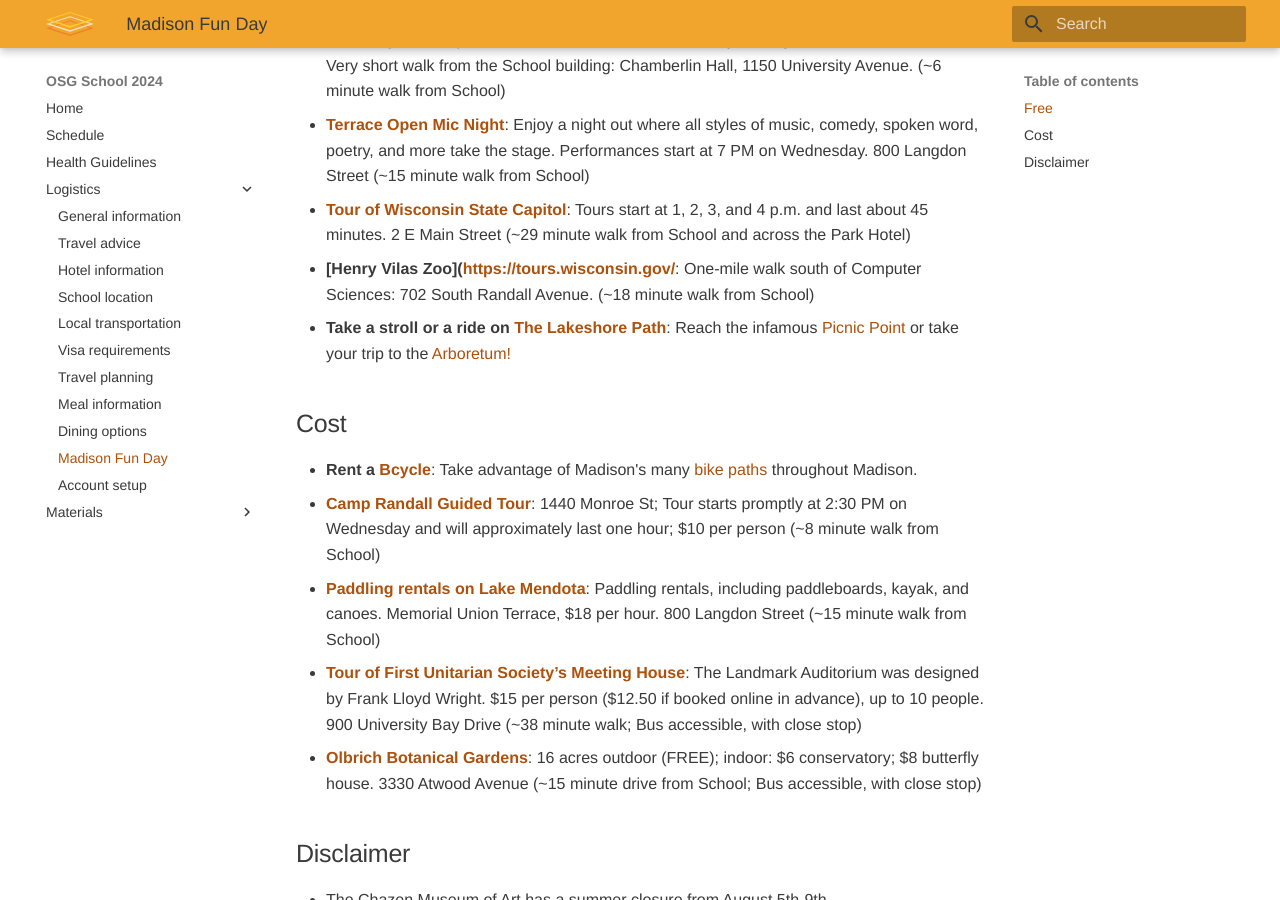
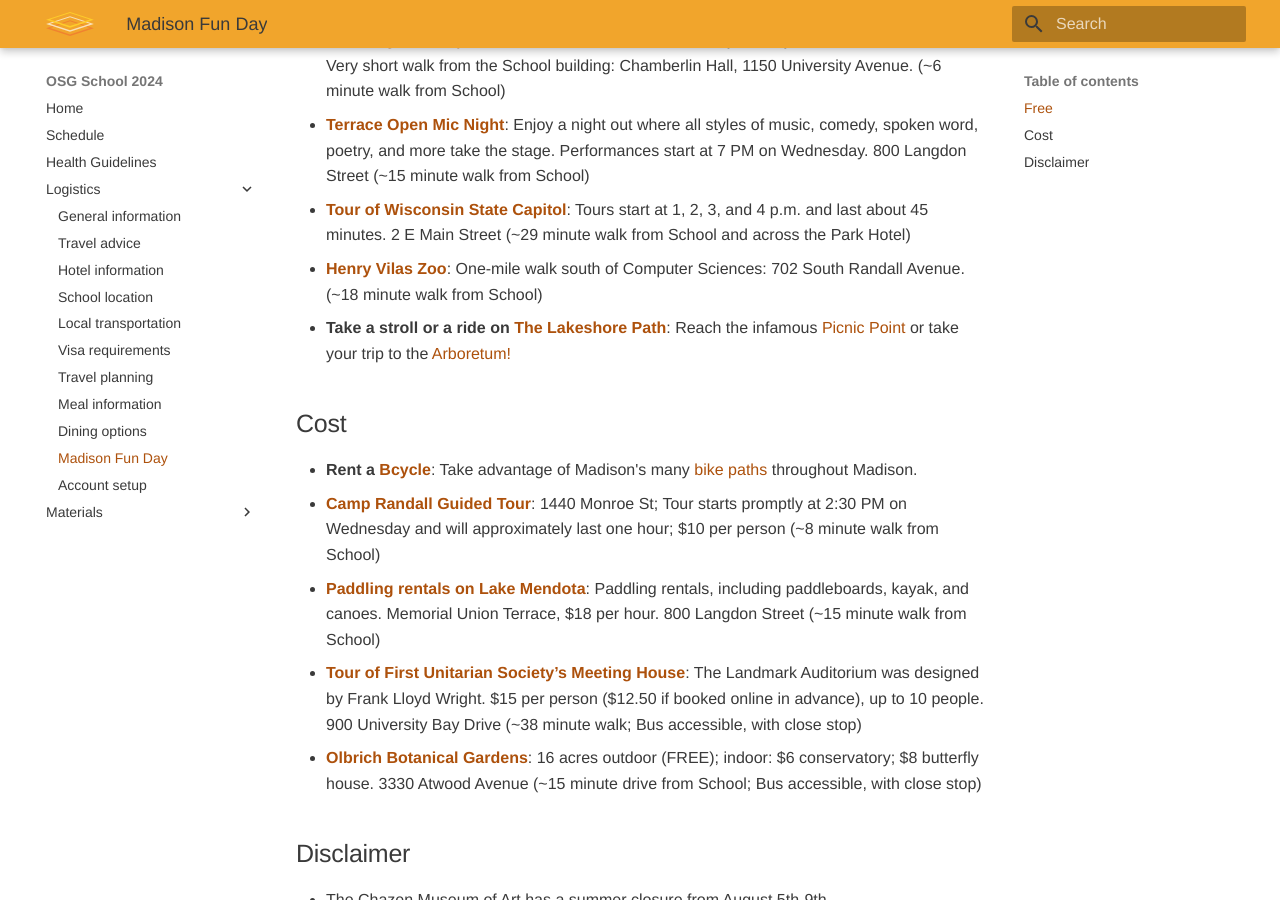
Before and after one commit to osg-htc/school-2024, an MkDocs documentation site: the page built from docs/logistics/fun-day.md, in a window 1280 px wide and 900 px high, scrolled down 373 px. Built offline with MkDocs 1.6.1 and Material for MkDocs 9.7.7, drawn with Linux system fonts in a browser that asks for light colours; some of the changed lines change nothing that is shown.

Commit message:
Update fun-day.md
fixing Vilas link

```diff
--- a/docs/logistics/fun-day.md
+++ b/docs/logistics/fun-day.md
@@ -8,7 +8,7 @@
 - **[L.R. Ingersoll Physics Museum**](https://www.physics.wisc.edu/ingersollmuseum/): Small museum of Physics objects and demonstrations. Very short walk from the School building: Chamberlin Hall, 1150 University Avenue. (~6 minute walk from School)
 - **[Terrace Open Mic Night](https://union.wisc.edu/events-and-activities/event-calendar/event/terrace-open-mic-2024/2024-08-07/)**: Enjoy a night out where all styles of music, comedy, spoken word, poetry, and more take the stage. Performances start at 7 PM on Wednesday. 800 Langdon Street (~15 minute walk from School)
 - **[Tour of Wisconsin State Capitol](https://tours.wisconsin.gov/)**: Tours start at 1, 2, 3, and 4 p.m. and last about 45 minutes. 2 E Main Street (~29 minute walk from School and across the Park Hotel)
-- **[Henry Vilas Zoo]([https://tours.wisconsin.gov/](https://www.henryvilaszoo.gov/)**: One-mile walk south of Computer Sciences: 702 South Randall Avenue. (~18 minute walk from School)
+- **[Henry Vilas Zoo](https://www.henryvilaszoo.gov/)**: One-mile walk south of Computer Sciences: 702 South Randall Avenue. (~18 minute walk from School)
 - **Take a stroll or a ride on [The Lakeshore Path](https://lakeshorepreserve.wisc.edu/visit/places/the-lakeshore-path/)**: Reach the infamous [Picnic Point](https://lakeshorepreserve.wisc.edu/visit/places/picnic-point/) or take your trip to the [Arboretum!](https://arboretum.wisc.edu/visit/getting-here/)
 
 ## Cost
```
